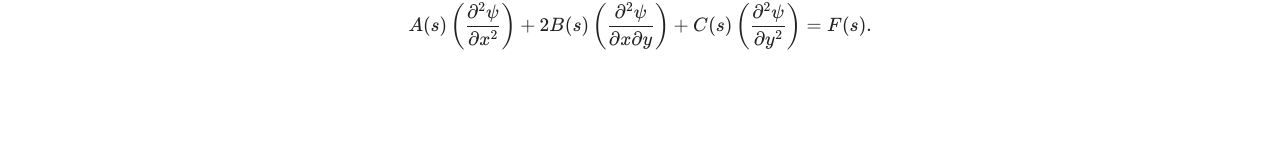
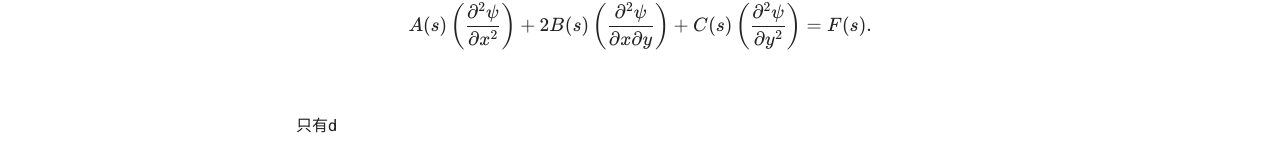
Before and after one commit to ymma98/technotes, an MkDocs documentation site: the page built from docs/FEM/边界条件.md, in a window 1280 px wide and 900 px high, scrolled down 2782 px. Shown: the part 737-897 px from the top of the window. Built offline with MkDocs 1.6.1 and Material for MkDocs 9.7.7, drawn with Linux system fonts in a browser that asks for light colours; before the commit the page ends 3640 px from its top, so only the background shows below that.

Commit message:
docs/FEM/边界条件.md updated from https://stackedit.cn/

```diff
--- a/docs/FEM/边界条件.md
+++ b/docs/FEM/边界条件.md
@@ -104,12 +104,13 @@ A(s) \left( \frac{\partial^2 \psi}{\partial x^2} \right) + 2B(s) \left( \frac{\p
 \end{aligned}
 $$
 
+只有d
 
 
 
 
 <!--stackedit_data:
-eyJoaXN0b3J5IjpbLTE4MjUzMTIyNTksNjI1MzI0OTAxLC0xNj
-k3NjgxMjQwLDYzMDUzNDc3OCw0MzYzODk3OTYsNDI0NDI2NjNd
-fQ==
+eyJoaXN0b3J5IjpbMjA3NTEyNTAwLC0xODI1MzEyMjU5LDYyNT
+MyNDkwMSwtMTY5NzY4MTI0MCw2MzA1MzQ3NzgsNDM2Mzg5Nzk2
+LDQyNDQyNjYzXX0=
 -->
```
